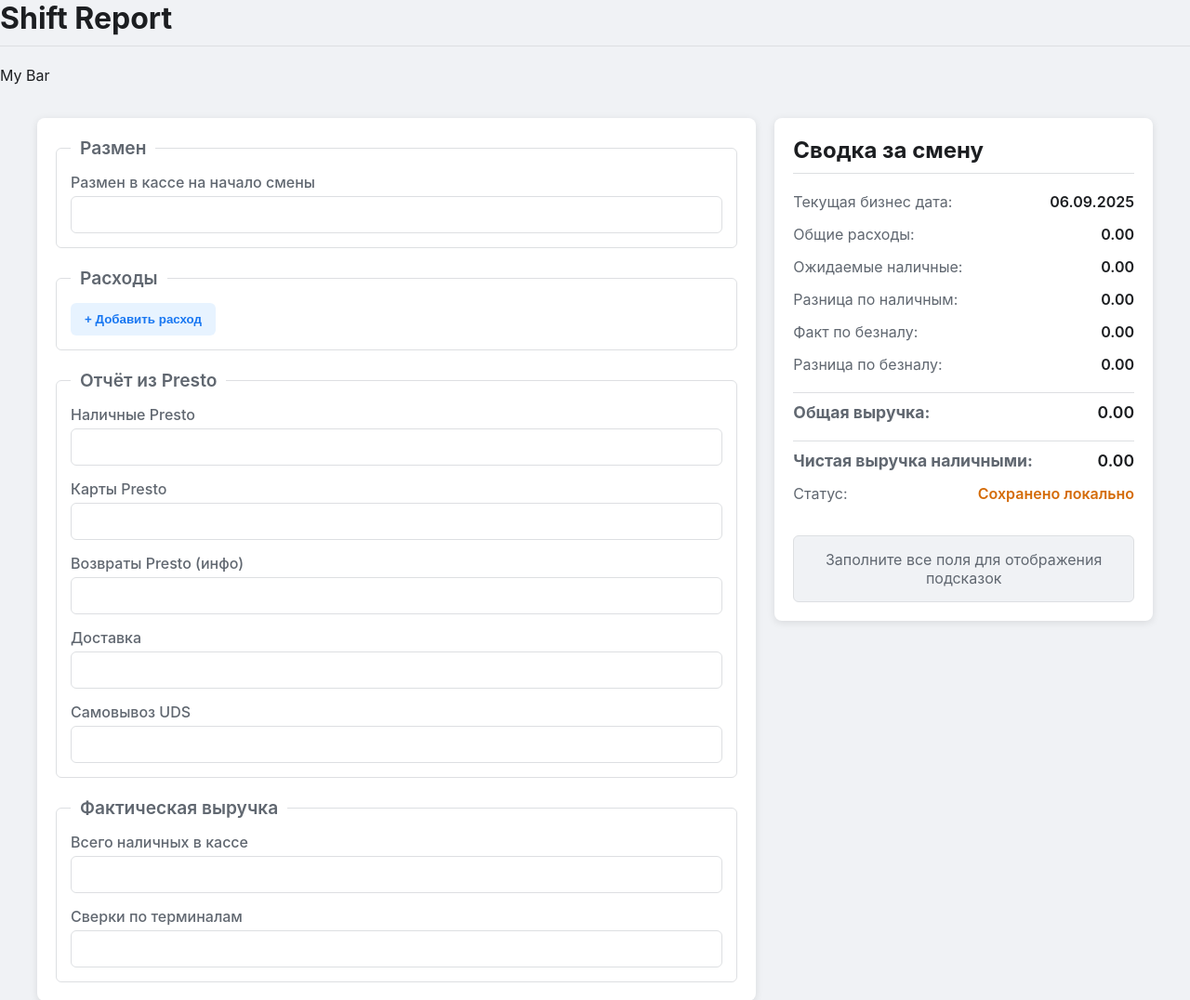
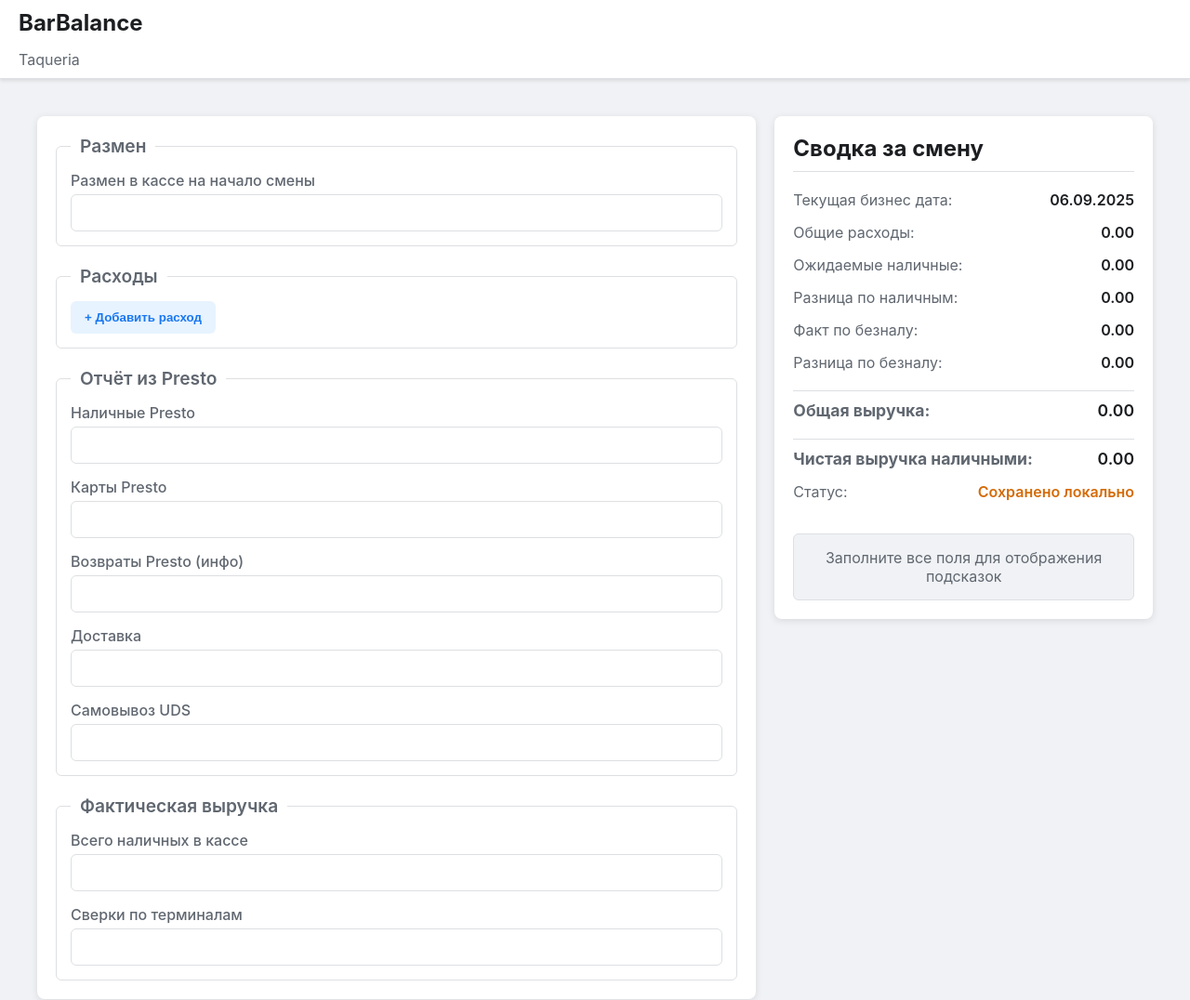
Before and after one commit to sashatroshin/gemini-test-4, a plain HTML site: page index.html in a window 1280 px wide. Shown: the top 1076 px of the page at 93% size. Drawn offline with Linux system fonts and the light colour scheme.

Commit message:
fix header

```diff
--- a/config.json
+++ b/config.json
@@ -1,7 +1,7 @@
 {
-  "appName": "Shift Report",
-  "barName": "My Bar",
-  "webhookUrl": "https://example.com/webhook",
+  "appName": "BarBalance",
+  "barName": "Taqueria",
+  "webhookUrl": "https://n8n.troshinsasha.ru/webhook/ayiwtrhgwfiyg",
   "businessDate": {
     "changeTime": "09:00",
     "timezone": "Asia/Irkutsk"
--- a/style.css
+++ b/style.css
@@ -3,6 +3,26 @@ body {
     margin: 0;
     background-color: #f0f2f5;
     color: #1c1e21;
+}
+
+header {
+    background-color: #fff;
+    padding: 10px 20px;
+    border-bottom: 1px solid #dddfe2;
+    box-shadow: 0 2px 4px rgba(0,0,0,0.1);
+    margin-bottom: 20px;
+}
+
+header h1 {
+    margin: 0;
+    font-size: 1.5em;
+    color: #1c1e21;
+    border-bottom: none; /* Override generic h1 style */
+}
+
+header p {
+    margin: 5px 0 0;
+    color: #606770;
 }
 
 .container {
```
Also changed, not shown: local_screenshot.png (added).
